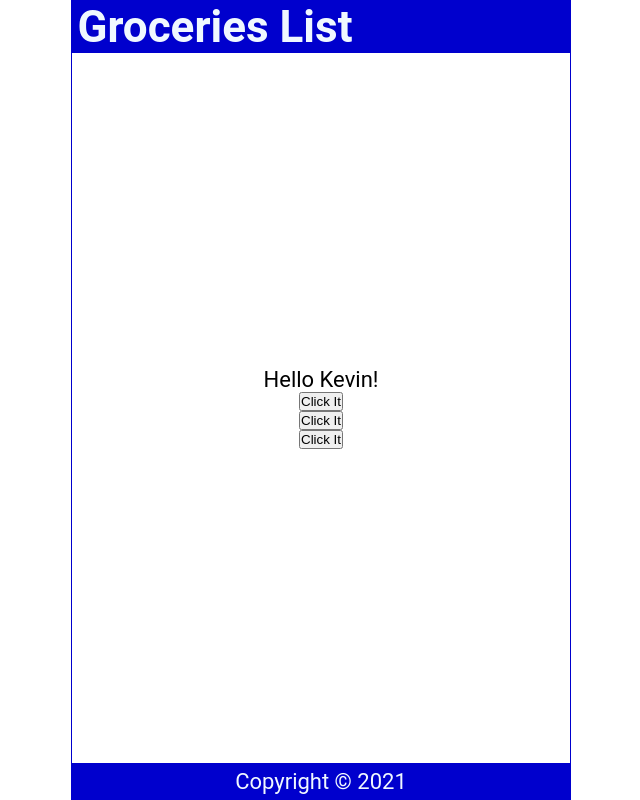
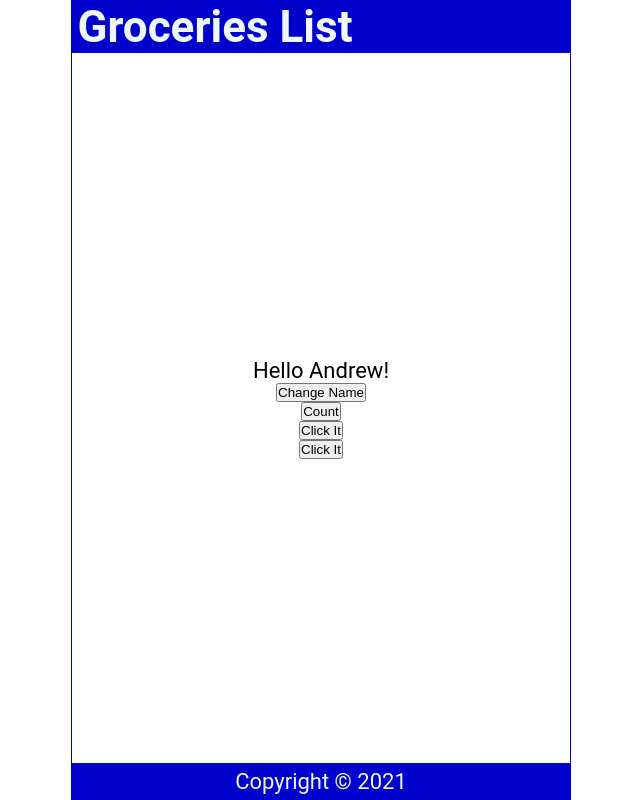
Before and after one commit to I-the-Creator/01tut, a React (Create React App) app: page / in a window 1280 px wide. Shown: the whole page, without its empty margins (319-959 px from the left). Built offline with nearby package versions, Linux system fonts and the light colour scheme.

Commit message:
useState hook add, functions refactor to use useState

```diff
--- a/src/Content.jsx
+++ b/src/Content.jsx
@@ -1,16 +1,22 @@
+import { useState } from 'react';
+
 const Content = () => {
+    const [name, setName] = useState('Andrew');
+    const [count, setCount] = useState(0);
+
     const handleNameChange = () => {
         const names = ['Bob', 'Kevin', 'Andrew'];
         const int = Math.floor(Math.random() * 3);
-        return names[int];
+        setName(names[int]);
     }
 
     const handleClick = () => {
-        console.log('You clicked it');
+        setCount(count + 1); // set the new value for 'count'
+        console.log(count);  // '0' - the 'count' value will not changed because it's the value what was brought into the function, even though it was changed by setCount
     }
 
-    const handleClick2 = (name) => {
-        console.log(`${name} was clicked`);
+    const handleClick2 = () => {
+        console.log(count);  // '1' -  the current 'count' value after setCount changed the value
     }
 
     const handleClick3 = (event) => {
@@ -20,12 +26,16 @@ const Content = () => {
     return (
         <main>
             <p onDoubleClick={handleClick}>
-                Hello {handleNameChange()}!
+                {/* get the 'name' state value */}
+                Hello {name}!
             </p>
-            <button onClick={handleClick}>Click It</button>
+            {/* call handleNameChange function by click and setName change the 'name' state */}
+            <button onClick={handleNameChange}>Change Name</button>
+
+            <button onClick={handleClick}>Count</button>
 
             {/* if we don't add anonymous function as a wrapper for 'handle function with parameters' it will be invoked immediately  */}
-            <button onClick={() => handleClick2('Andrew')}>Click It</button>
+            <button onClick={handleClick2}>Click It</button>
             {/* we can pass the 'event' object to the 'handleClick3' function */}
             <button onClick={(event) => handleClick3(event)}>Click It</button>
         </main>
```
